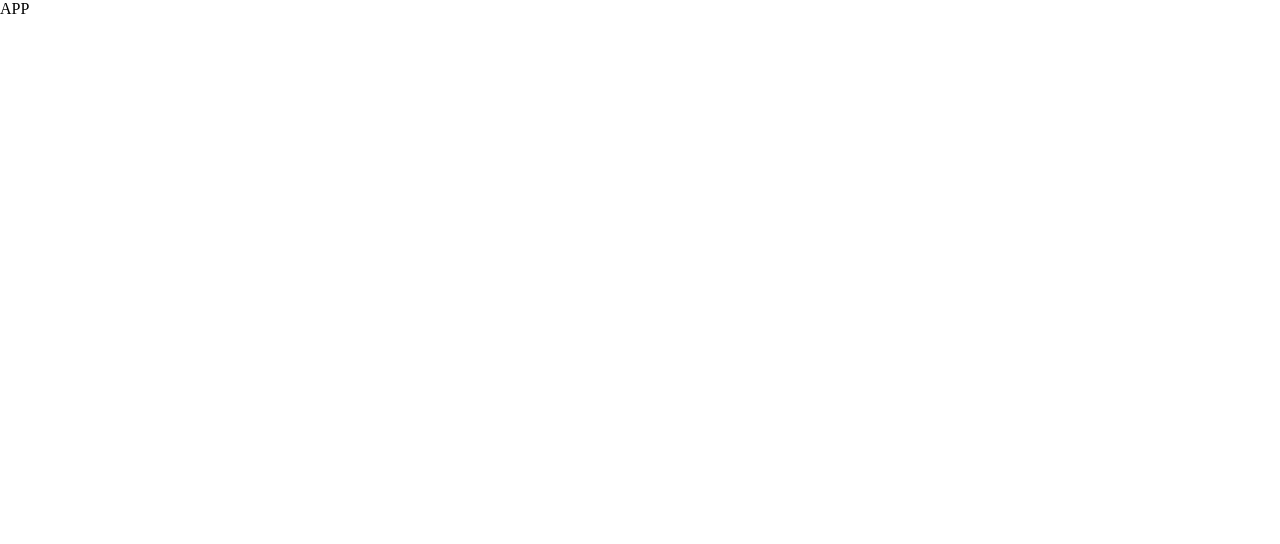
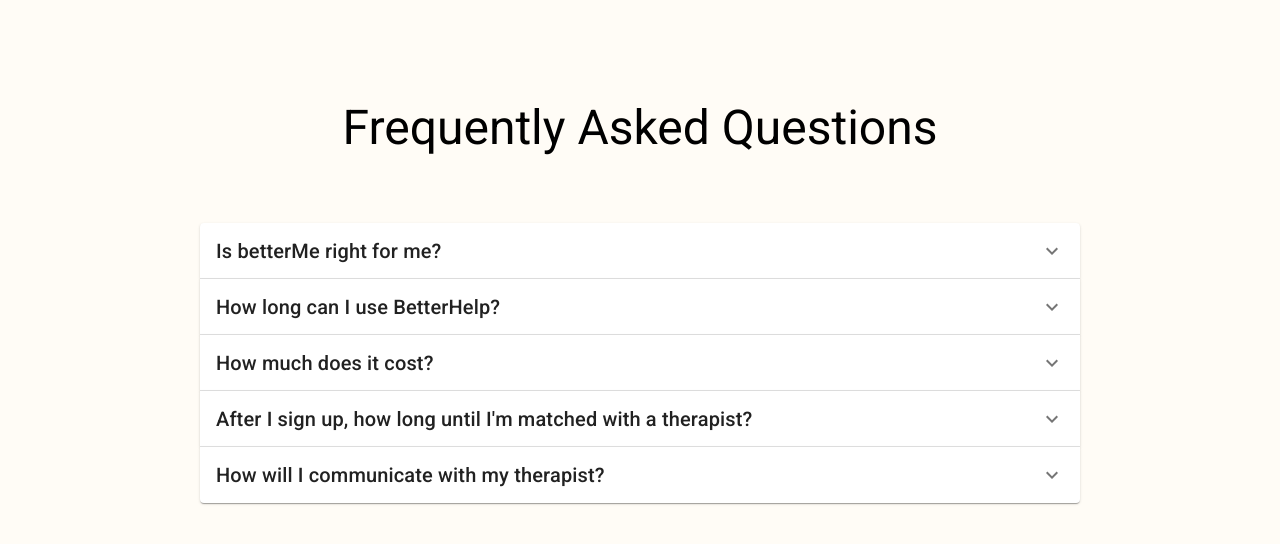
Before and after one commit to Mahikagarg09/mental-health-app, a React (Create React App) app: page / in a window 1280 px wide. Shown: the top 544 px of the page. Built offline with nearby package versions, Linux system fonts and the light colour scheme.

Commit message:
created faq section

```diff
--- a/package.json
+++ b/package.json
@@ -3,8 +3,12 @@
   "version": "0.1.0",
   "private": true,
   "dependencies": {
+    "@emotion/react": "^11.10.6",
+    "@emotion/styled": "^11.10.6",
+    "@mui/icons-material": "^5.11.11",
     "@mui/material": "^5.11.13",
     "@mui/styled-engine-sc": "^5.11.11",
+    "@mui/styles": "^5.11.13",
     "@testing-library/jest-dom": "^5.16.5",
     "@testing-library/react": "^13.4.0",
     "@testing-library/user-event": "^13.5.0",
--- a/src/App.js
+++ b/src/App.js
@@ -1,7 +1,10 @@
+import Homepage from "./pages/Homepage";
+
 function App() {
   return (
     <>
-    APP</>
+    <Homepage/>
+    </>
   );
 }
 
--- a/src/components/FAQ/Faq.js
+++ b/src/components/FAQ/Faq.js
@@ -1,7 +1,63 @@
-import React from 'react'
+import * as React from "react";
+import Box from "@mui/material/Box";
+import Typography from "@mui/material/Typography";
+import Accordion from "@mui/material/Accordion";
+import AccordionSummary from "@mui/material/AccordionSummary";
+import AccordionDetails from "@mui/material/AccordionDetails";
+import ExpandMoreIcon from "@mui/icons-material/ExpandMore";
+import useStyles from "./Faqcss";
+
+const faqs = [
+  {
+    question: "Is betterMe right for me?",
+    answer:
+      "BetterHelp may be right for you if you're looking to improve the quality of your life. Whenever there is anything that interferes with your happiness or prevents you from achieving your goals, we may be able to help. We also have therapists who specialize in specific issues such as stress, anxiety, relationships, parenting, depression, addictions, eating, sleeping, trauma, anger, family conflicts, LGBT matters, grief, religion, self esteem, and more.",
+  },
+  {
+    question: "How long can I use BetterHelp?",
+    answer:
+      "This depends on your needs and varies a lot from one person to another. Some people feel they get most of the value after just a few weeks, while others prefer to stick to the program for an extended period of time. This is completely up to you.",
+  },
+  {
+    question: "How much does it cost?",
+    answer:
+      "BetterHelp is more affordable than traditional offline counseling and therapy, and our prices may be even lower than your health insurance co-pay. You can view pricing details in our Terms of Service.",
+  },
+  {
+    question: "After I sign up, how long until I'm matched with a therapist?",
+    answer:
+      "You will be matched with a therapist within 24 hours. If you haven't been matched within 24 hours, please contact us at"
+  },
+  {
+    question: "How will I communicate with my therapist?",
+    answer:
+      "You can get therapy in four ways via messages, live chat, phone, and video conferencing.You can use different ways at different times as you wish, based on your needs, availability, and convenience.",
+  },
+];
 
 export default function Faq() {
+  const classes = useStyles();
   return (
-    <div>Faq</div>
-  )
+    <div className={classes.section}>
+      <Box sx={{ width: "100%" }}>
+        <Typography variant="h3" align="center" gutterBottom className={classes.heading} >
+          Frequently Asked Questions
+        </Typography>
+        {faqs.map((faq, index) => (
+          <Accordion key={index}>
+            <AccordionSummary
+              expandIcon={<ExpandMoreIcon />}
+              aria-controls={`faq${index}-content`}
+              id={`faq${index}-header`}
+            >
+              <Typography variant="h6">{faq.question}</Typography>
+            </AccordionSummary>
+            <AccordionDetails>
+              <Typography>{faq.answer}</Typography>
+            </AccordionDetails>
+          </Accordion>
+        ))}
+      </Box>
+    </div>
+  );
 }
--- a/src/pages/Homepage.js
+++ b/src/pages/Homepage.js
@@ -1,7 +1,10 @@
 import React from 'react'
+import Faq from '../components/FAQ/Faq'
 
 export default function Homepage() {
   return (
-    <div>Homepage</div>
+    <div>
+      <Faq/>
+    </div>
   )
 }
```
Also changed, not shown: 1 other file (tests, documents, lock files or other folders).
